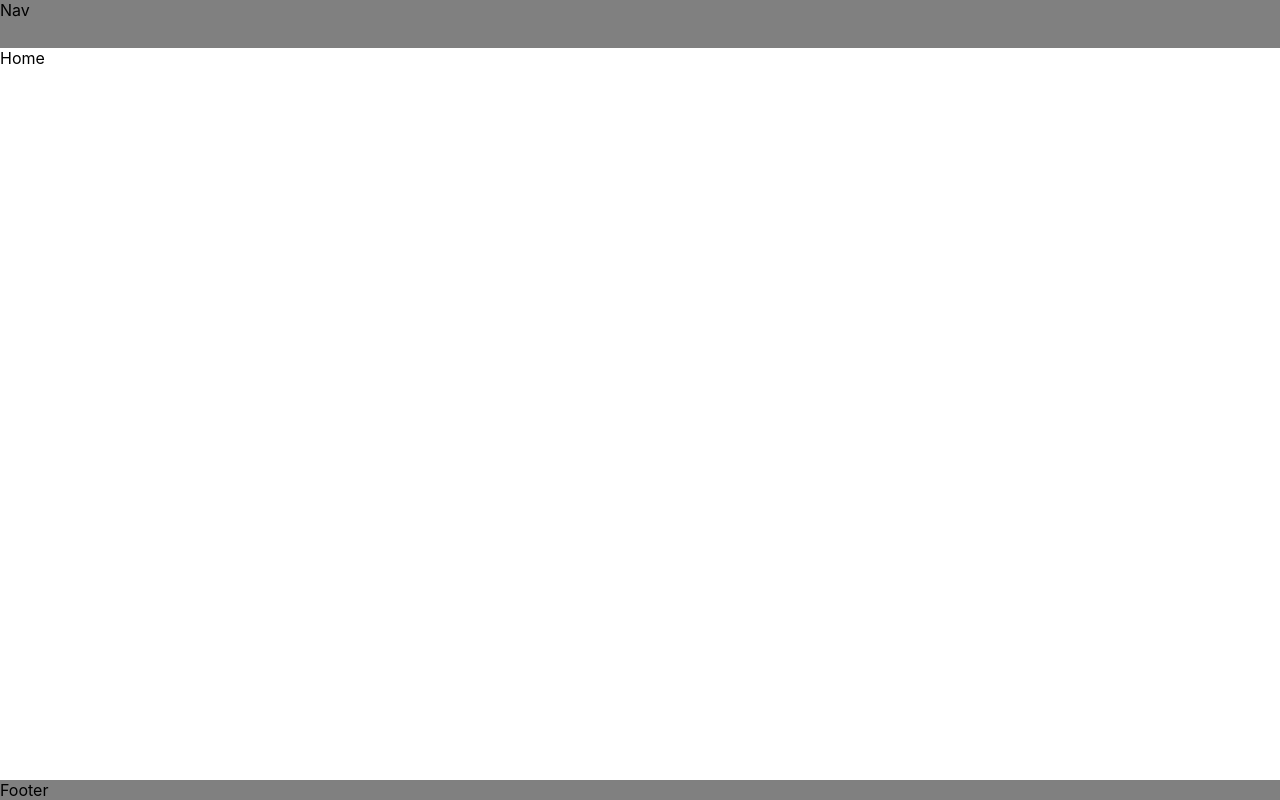
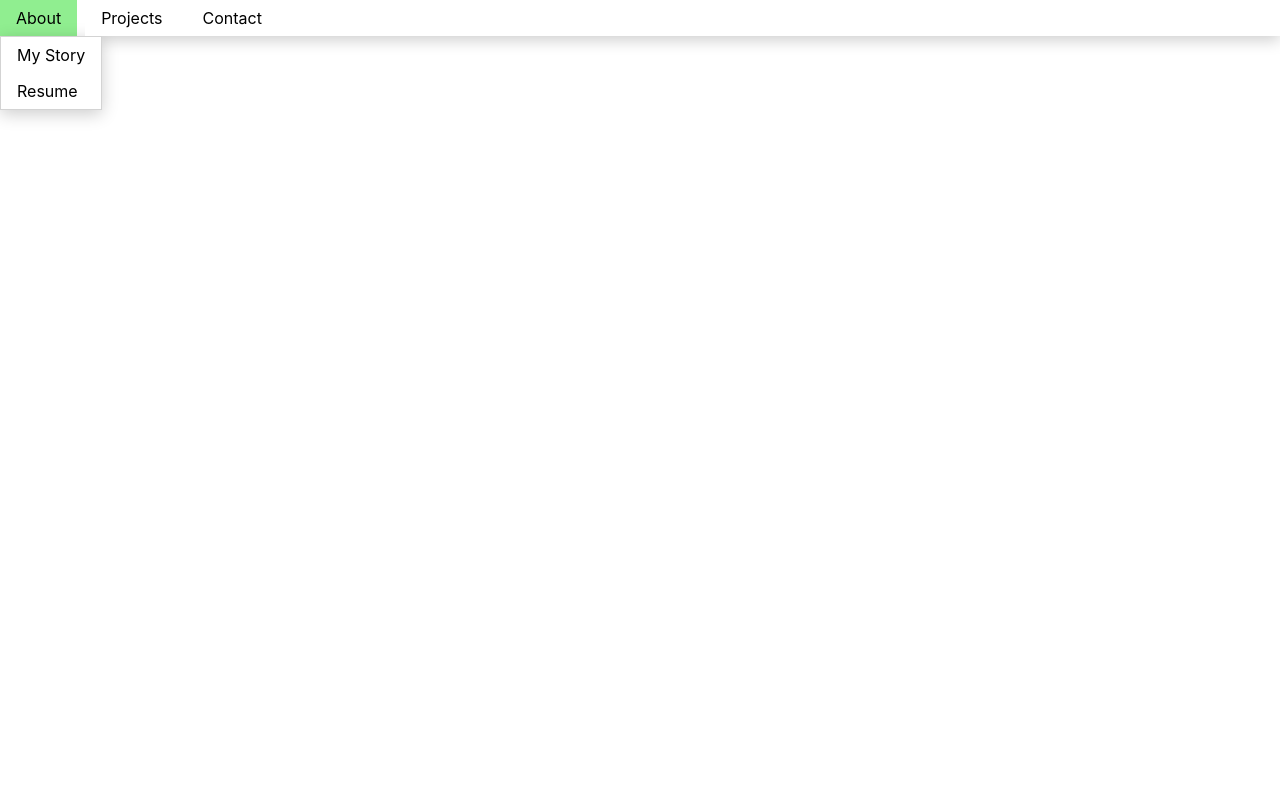
Before and after one commit to josephprado/portfolijo, a React (Create React App) app: page / in a window 1280 px wide. Built offline with nearby package versions, Linux system fonts and the light colour scheme.

Commit message:
Add navbar

```diff
--- a/src/components/App.tsx
+++ b/src/components/app/App.tsx
@@ -1,14 +1,11 @@
 import styled from '@emotion/styled';
 import { Outlet } from 'react-router-dom';
+import AppHeader from './AppHeader';
 
 function App() {
-  const headerHeight = 48;
-
   return (
-    <Container headerHeight={headerHeight}>
-      <Header height={headerHeight}>
-        <Navbar>Nav</Navbar>
-      </Header>
+    <Container>
+      <AppHeader />
       <ScrollContainer>
         <Main>
           <Outlet />
@@ -19,25 +16,11 @@ function App() {
   );
 }
 
-const Container = styled.div<{ headerHeight: number }>`
+const Container = styled.div`
   display: flex;
   flex-direction: column;
   width: 100%;
   height: 100vh;
-  padding-top: ${(props) => `${props.headerHeight}px`};
-`;
-
-const Header = styled.header<{ height: number }>`
-  position: fixed;
-  top: 0;
-  display: flex;
-  width: 100%;
-  height: ${(props) => `${props.height}px`};
-  background-color: grey;
-`;
-
-const Navbar = styled.nav`
-  display: flex;
 `;
 
 const ScrollContainer = styled.div`
@@ -50,6 +33,7 @@ const ScrollContainer = styled.div`
 
 const Main = styled.main`
   flex-grow: 1;
+  padding-bottom: 2500px;
 `;
 
 const Footer = styled.footer`
--- /dev/null
+++ b/src/components/app/AppHeader.tsx
@@ -0,0 +1,73 @@
+import Navbar, { type NavbarStyle } from '../header/Navbar';
+import { type SubMenuStyle } from '../header/SubMenu';
+
+const navbarStyle: NavbarStyle = {
+  backgroundColor: 'white',
+  hoverBackgroundColor: 'lightgreen',
+  fontColor: 'black',
+  hoverFontColor: 'black'
+};
+
+const subMenuStyle: SubMenuStyle = {
+  ...navbarStyle,
+  borderColor: 'lightgray'
+};
+
+const about = {
+  label: 'About',
+  subMenu: {
+    ...subMenuStyle,
+    name: 'about',
+    items: [{ label: 'My Story' }, { label: 'Resume' }]
+  }
+};
+
+const projects = {
+  label: 'Projects',
+  subMenu: {
+    ...subMenuStyle,
+    name: 'projects',
+    items: [
+      {
+        label: 'Project One',
+        subMenu: {
+          name: 'project1',
+          items: [{ label: 'Live Project One' }, { label: 'Repository One' }]
+        }
+      },
+      {
+        label: 'Project Two',
+        subMenu: {
+          name: 'project2',
+          items: [{ label: 'Live Project Two' }, { label: 'Repository Two' }]
+        }
+      },
+      {
+        label: 'Project Three',
+        subMenu: {
+          name: 'project3',
+          items: [
+            { label: 'Live Project Three' },
+            {
+              label: 'Repository Three',
+              subMenu: {
+                name: 'repository',
+                items: [{ label: 'github' }, { label: 'devops' }]
+              }
+            }
+          ]
+        }
+      }
+    ]
+  }
+};
+
+const contact = {
+  label: 'Contact'
+};
+
+function AppHeader() {
+  return <Navbar {...navbarStyle} menus={[about, projects, contact]} />;
+}
+
+export default AppHeader;
--- /dev/null
+++ b/src/components/header/Navbar.tsx
@@ -0,0 +1,107 @@
+import styled from '@emotion/styled';
+import { useEffect, useState } from 'react';
+import SubMenu, { type SubMenuProps } from './SubMenu';
+
+export interface Menu {
+  label: string;
+  subMenu?: SubMenuProps;
+}
+
+export interface NavbarStyle {
+  backgroundColor?: string;
+  hoverBackgroundColor?: string;
+  fontColor?: string;
+  hoverFontColor?: string;
+}
+
+export interface NavbarProps extends NavbarStyle {
+  className?: string;
+  menus?: Menu[];
+}
+
+function Navbar({
+  className,
+  menus,
+  backgroundColor = 'white',
+  hoverBackgroundColor = 'lightgreen',
+  fontColor = 'black',
+  hoverFontColor = 'black'
+}: NavbarProps) {
+  const navbarId = 'navbar';
+  const [height, setHeight] = useState(0);
+
+  // get height of navbar
+  useEffect(() => {
+    let flag = true;
+
+    flag &&
+      setHeight(
+        document.getElementById(navbarId)?.getBoundingClientRect().height ?? 0
+      );
+
+    return () => {
+      flag = false;
+    };
+  }, []);
+
+  const getMenuItems = (sub: boolean) =>
+    menus?.map((menu) => {
+      const { label, subMenu } = menu;
+
+      return (
+        <MenuWrapper
+          key={label}
+          backgroundColor={backgroundColor}
+          hoverBackgroundColor={hoverBackgroundColor}
+          fontColor={fontColor}
+          hoverFontColor={hoverFontColor}
+        >
+          {label}
+          {sub && subMenu && <SubMenu {...subMenu} offset={height} />}
+        </MenuWrapper>
+      );
+    });
+
+  return (
+    <Container className={className} id={navbarId}>
+      <MenuContainer>{getMenuItems(true)}</MenuContainer>
+      <Spacer>{getMenuItems(false)}</Spacer>
+    </Container>
+  );
+}
+
+const Container = styled.div`
+  box-shadow: 0 4px 16px rgba(0, 0, 0, 0.2);
+`;
+
+const MenuContainer = styled.nav`
+  position: fixed;
+  top: 0;
+  width: 100%;
+  display: flex;
+  gap: 8px;
+`;
+
+const Spacer = styled.div`
+  visibility: hidden;
+  display: flex;
+`;
+
+const MenuWrapper = styled.div<NavbarStyle>`
+  position: relative;
+  padding: 8px 16px;
+  cursor: pointer;
+  background-color: ${(props) => props.backgroundColor};
+  color: ${(props) => props.fontColor};
+
+  :hover {
+    background-color: ${(props) => props.hoverBackgroundColor};
+    color: ${(props) => props.hoverFontColor};
+
+    > div {
+      display: flex;
+    }
+  }
+`;
+
+export default Navbar;
--- /dev/null
+++ b/src/components/header/SubMenu.tsx
@@ -0,0 +1,169 @@
+import styled from '@emotion/styled';
+import { useEffect } from 'react';
+
+export interface SubMenuItem {
+  label: string;
+  subMenu?: SubMenuProps;
+}
+
+export interface SubMenuStyle {
+  backgroundColor?: string;
+  hoverBackgroundColor?: string;
+  fontColor?: string;
+  hoverFontColor?: string;
+  borderColor?: string;
+}
+
+export interface SubMenuProps extends SubMenuStyle {
+  className?: string;
+  name: string;
+  parentName?: string;
+  items: SubMenuItem[];
+  offset?: number;
+}
+
+function SubMenu({
+  className,
+  name,
+  parentName = '',
+  items,
+  offset = 0,
+  backgroundColor = 'white',
+  hoverBackgroundColor = 'lightgreen',
+  fontColor = 'black',
+  hoverFontColor = 'black',
+  borderColor = 'lightgray'
+}: SubMenuProps) {
+  const getSubMenuId = (subMenuName: string) => `subMenu-${subMenuName}`;
+
+  // position and reveal the sub menu when parent is hovered
+  useEffect(() => {
+    const parent = document.getElementById(getSubMenuId(parentName));
+    const child = document.getElementById(getSubMenuId(name));
+    const delay = 600;
+    let timeout: NodeJS.Timeout;
+
+    // display child to the left of the parent
+    const handleEnter = () => {
+      clearTimeout(timeout);
+
+      if (child) {
+        child.style.left = `${parent?.getBoundingClientRect().width ?? 0}px`;
+
+        timeout = setTimeout(() => {
+          child.style.display = 'flex';
+        }, delay);
+      }
+    };
+
+    // hide child
+    const handleLeave = () => {
+      clearTimeout(timeout);
+
+      if (child) {
+        timeout = setTimeout(() => {
+          child.style.display = 'none';
+        }, delay);
+      }
+    };
+
+    parent?.addEventListener('mouseenter', handleEnter);
+    parent?.addEventListener('mouseleave', handleLeave);
+
+    return () => {
+      parent?.removeEventListener('mouseenter', handleEnter);
+      parent?.removeEventListener('mouseleave', handleLeave);
+    };
+  }, []);
+
+  const subMenuStyle = {
+    backgroundColor,
+    hoverBackgroundColor,
+    fontColor,
+    hoverFontColor,
+    borderColor
+  };
+
+  return (
+    <Container
+      id={getSubMenuId(name)}
+      className={className}
+      offset={offset}
+      {...subMenuStyle}
+    >
+      <>
+        {items?.map((item) => {
+          const { label, subMenu } = item;
+
+          return (
+            <Item
+              key={label}
+              id={getSubMenuId(label)}
+              hoverBackgroundColor={hoverBackgroundColor}
+            >
+              <ItemContent>
+                {label}
+                {subMenu && (
+                  <SubMenu {...subMenuStyle} {...subMenu} parentName={label} />
+                )}
+                {subMenu && (
+                  <svg
+                    width="6"
+                    height="12"
+                    viewBox="0 0 7 15"
+                    fill="none"
+                    xmlns="http://www.w3.org/2000/svg"
+                  >
+                    <path
+                      d="M6.5 7.5L0.5 14.4282V0.571797L6.5 7.5Z"
+                      fill="black"
+                    />
+                  </svg>
+                )}
+              </ItemContent>
+            </Item>
+          );
+        })}
+      </>
+    </Container>
+  );
+}
+
+const Container = styled.div<SubMenuStyle & { offset: number }>`
+  position: absolute;
+  top: ${(props) => `${props.offset}px`};
+  left: 0;
+  display: none;
+  flex-direction: column;
+  background-color: ${(props) => props.backgroundColor};
+  color: ${(props) => props.fontColor};
+  border: ${(props) => props.borderColor && `1px solid ${props.borderColor}`};
+  box-shadow: 0 4px 16px rgba(0, 0, 0, 0.2);
+
+  :hover {
+    display: flex;
+  }
+`;
+
+const Item = styled.div<{ hoverBackgroundColor: string }>`
+  position: relative;
+  min-width: max-content;
+  flex-grow: 1;
+  padding: 8px 16px;
+
+  :hover {
+    background-color: ${(props) => props.hoverBackgroundColor};
+  }
+`;
+
+const ItemContent = styled.div`
+  display: flex;
+  justify-content: space-between;
+  align-items: center;
+
+  svg {
+    margin-left: 16px;
+  }
+`;
+
+export default SubMenu;
--- a/src/index.tsx
+++ b/src/index.tsx
@@ -3,7 +3,7 @@ import ReactDOM from 'react-dom/client';
 import './index.css';
 import reportWebVitals from './reportWebVitals';
 import { createBrowserRouter, RouterProvider } from 'react-router-dom';
-import App from './components/App';
+import App from './components/app/App';
 import Home from './components/Home';
 import Error from './components/Error';
 
```
